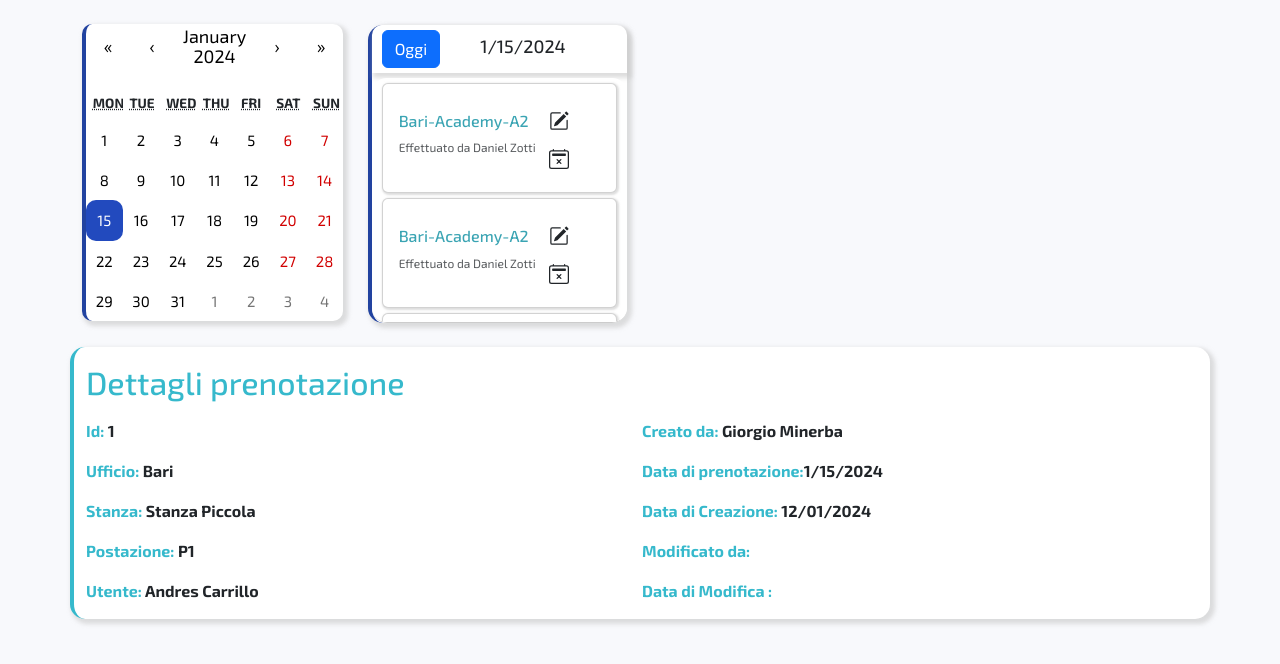
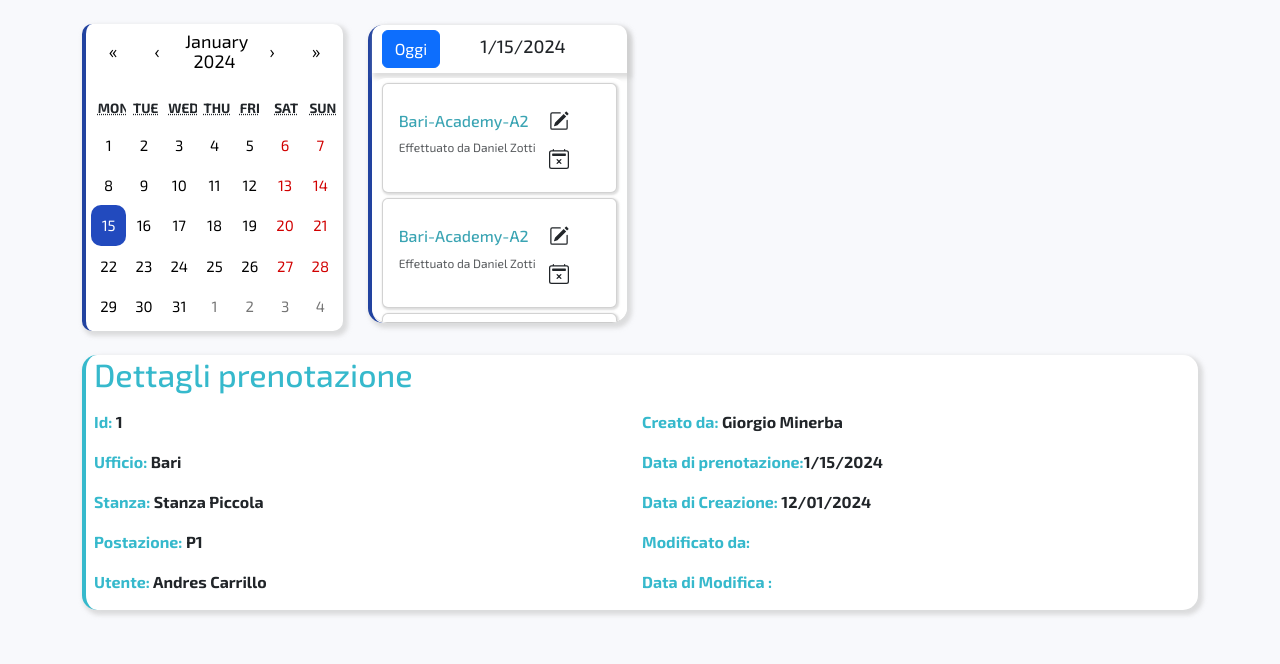
Before and after one commit to asicuro/tirocinio-prenotazione-postazioni, a React (Create React App) app in the folder frontend/prenotazione-postazioni/: page / in a window 1280 px wide. Shown: the top 664 px of the page. Built offline with nearby package versions, Linux system fonts and the light colour scheme.

Commit message:
Aggiunto padding a Calendario e sistemato padding di Dettagli

```diff
--- a/frontend/prenotazione-postazioni/src/Calendario.css
+++ b/frontend/prenotazione-postazioni/src/Calendario.css
@@ -11,6 +11,7 @@
     font-size: large;
     background-color: white;
     box-shadow: 3px 3px 4px 2px #cacaca9d;
+    padding: 5px;
 }
 
 .main-container {
--- a/frontend/prenotazione-postazioni/src/Dashboard.jsx
+++ b/frontend/prenotazione-postazioni/src/Dashboard.jsx
@@ -16,7 +16,7 @@ export const Dashboard = () => {
                     <Agenda giorno={giorno} setGiorno={setGiorno} />
                 </div>
             </div>
-            <div className="row">
+            <div>
                 <DettagliPreno giorno={giorno} setGiorno={setGiorno} />
             </div>
         </div>
--- a/frontend/prenotazione-postazioni/src/Dettagli.jsx
+++ b/frontend/prenotazione-postazioni/src/Dettagli.jsx
@@ -1,44 +1,73 @@
-import React from 'react';
-import './Dettagli.css';
+import React from "react";
+import "./Dettagli.css";
 
 export const DettagliPreno = ({ giorno, setGiorno }) => {
-
     const dettagli = {
         id: 1,
-        ufficio: 'Bari',
-        stanza: 'Stanza Piccola',
-        postazione: 'P1',
-        utente: 'Andres Carrillo',
+        ufficio: "Bari",
+        stanza: "Stanza Piccola",
+        postazione: "P1",
+        utente: "Andres Carrillo",
     };
     const dettagli1 = {
-        CreataDa: 'Giorgio Minerba',
-        DataPrenotazione: '',
-        DataCreazione: '12/01/2024',
-        ModificataDa: '',
-        DataModificazione: ''
+        CreataDa: "Giorgio Minerba",
+        DataPrenotazione: "",
+        DataCreazione: "12/01/2024",
+        ModificataDa: "",
+        DataModificazione: "",
     };
 
-
     return (
-        <div className="Dettagli-prenotazione">
-            <h2 className='card-title text-info font-weight-bold text-left my-3'><span className='Title'>Dettagli prenotazione</span></h2>
-            <div className='Dettagli-columns'>
-                <div className='Dettagli-column'>
-                    <p className='Dettagli-label'><span className='colore'>Id:</span> {dettagli.id}</p>
-                    <p className='Dettagli-label'><span className='colore'>Ufficio:</span> {dettagli.ufficio}</p>
-                    <p className='Dettagli-label'><span className='colore'>Stanza:</span> {dettagli.stanza}</p>
-                    <p className='Dettagli-label'><span className='colore'>Postazione:</span> {dettagli.postazione}</p>
-                    <p className='Dettagli-label'><span className='colore'>Utente:</span> {dettagli.utente}</p>
+        <div className="Dettagli-prenotazione px-2">
+            <h2 className="card-title text-info font-weight-bold text-left my-3">
+                <span className="Title">Dettagli prenotazione</span>
+            </h2>
+            <div className="Dettagli-columns">
+                <div className="Dettagli-column">
+                    <p className="Dettagli-label">
+                        <span className="colore">Id:</span> {dettagli.id}
+                    </p>
+                    <p className="Dettagli-label">
+                        <span className="colore">Ufficio:</span>{" "}
+                        {dettagli.ufficio}
+                    </p>
+                    <p className="Dettagli-label">
+                        <span className="colore">Stanza:</span>{" "}
+                        {dettagli.stanza}
+                    </p>
+                    <p className="Dettagli-label">
+                        <span className="colore">Postazione:</span>{" "}
+                        {dettagli.postazione}
+                    </p>
+                    <p className="Dettagli-label">
+                        <span className="colore">Utente:</span>{" "}
+                        {dettagli.utente}
+                    </p>
                 </div>
-                <div className='Dettagli-column'>
-                    <p className='Dettagli-label'><span className='colore'>Creato da:</span> {dettagli1.CreataDa}</p>
-                    <p className='Dettagli-label'><span className='colore'>Data di prenotazione:</span>{giorno.toLocaleDateString()}</p>
-                    <p className='Dettagli-label'><span className='colore'>Data di Creazione:</span> {dettagli1.DataCreazione}</p>
-                    <p className='Dettagli-label'><span className='colore'>Modificato da:</span> {dettagli1.ModificataDa}</p>
-                    <p className='Dettagli-label'><span className='colore'>Data di Modifica :</span> {dettagli1.DataModificazione}</p>
+                <div className="Dettagli-column">
+                    <p className="Dettagli-label">
+                        <span className="colore">Creato da:</span>{" "}
+                        {dettagli1.CreataDa}
+                    </p>
+                    <p className="Dettagli-label">
+                        <span className="colore">Data di prenotazione:</span>
+                        {giorno.toLocaleDateString()}
+                    </p>
+                    <p className="Dettagli-label">
+                        <span className="colore">Data di Creazione:</span>{" "}
+                        {dettagli1.DataCreazione}
+                    </p>
+                    <p className="Dettagli-label">
+                        <span className="colore">Modificato da:</span>{" "}
+                        {dettagli1.ModificataDa}
+                    </p>
+                    <p className="Dettagli-label">
+                        <span className="colore">Data di Modifica :</span>{" "}
+                        {dettagli1.DataModificazione}
+                    </p>
                 </div>
             </div>
-        </div >
+        </div>
     );
 };
 
```
Also changed, not shown: frontend/prenotazione-postazioni/src/Dettagli.css (+5 -5 lines).
